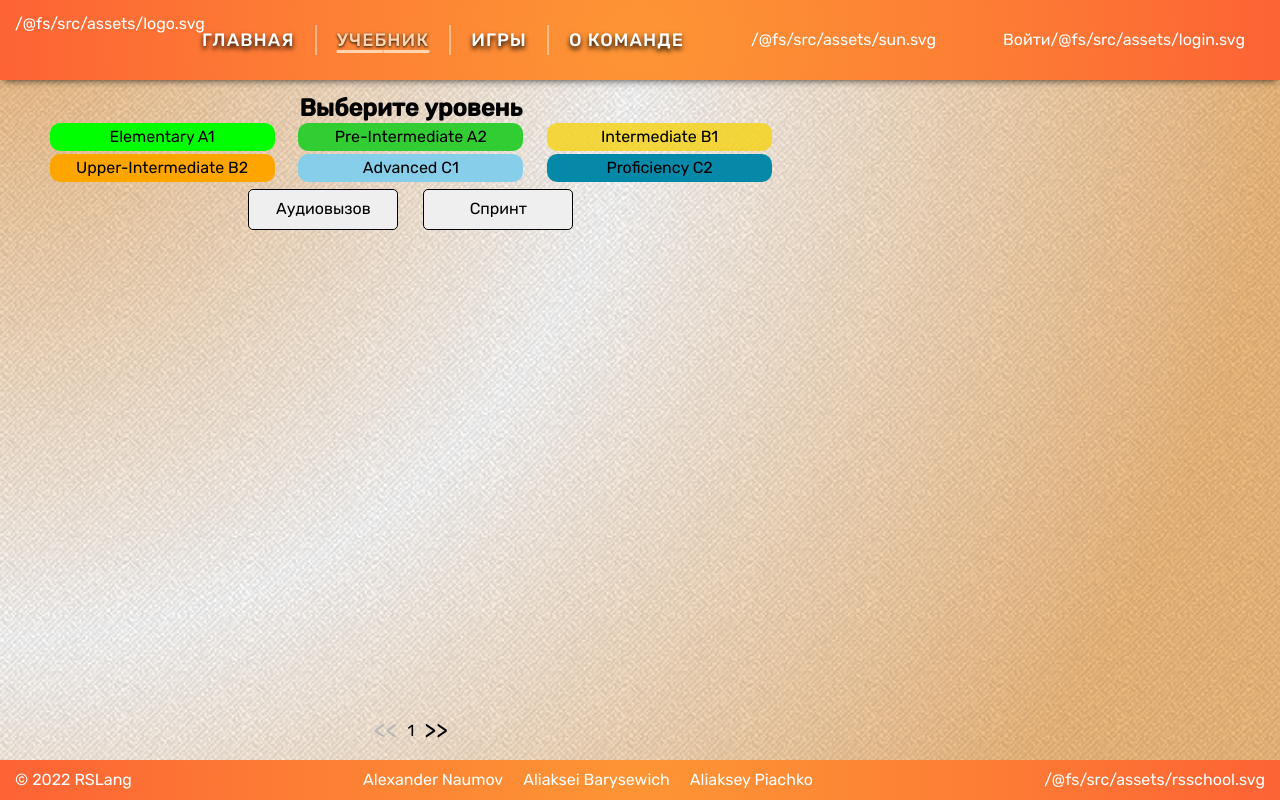
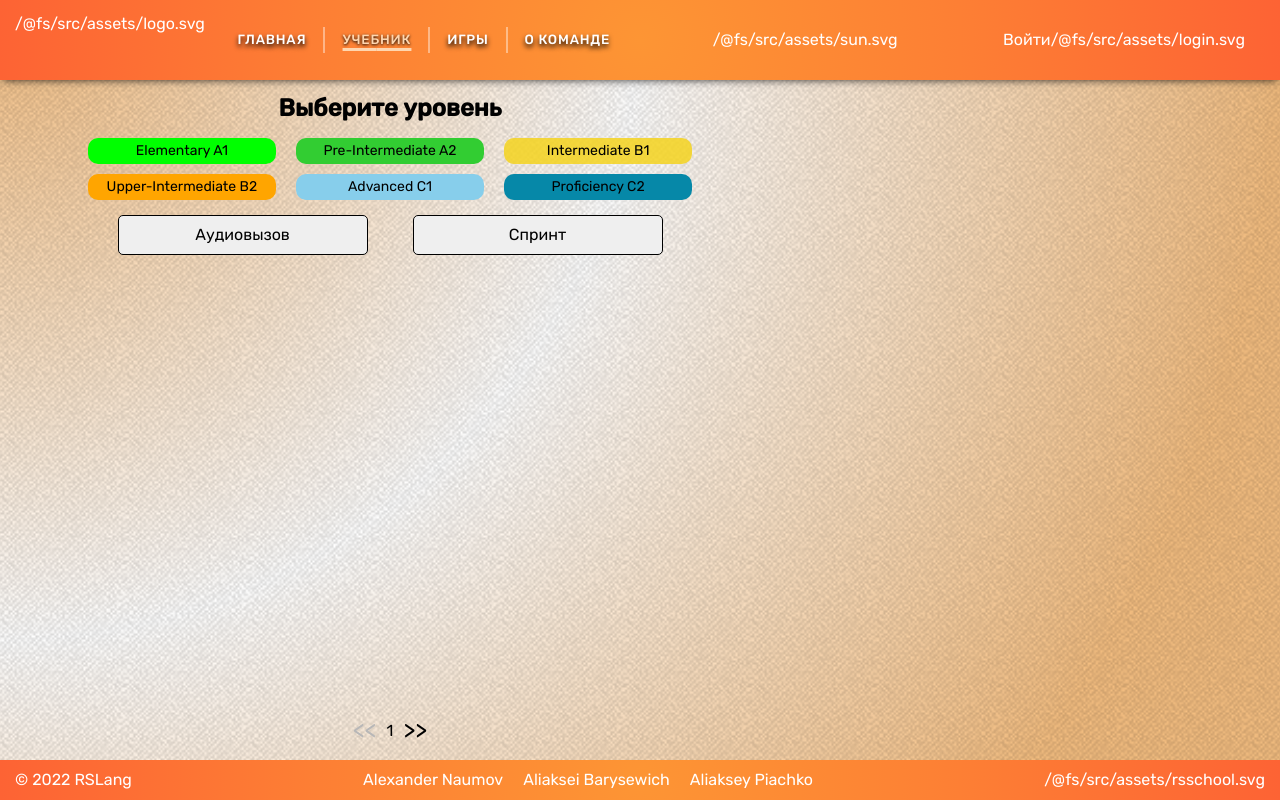
Before and after one commit to alexborisewich/rslang, a website built with webpack: page src/index.html in a window 1280 px wide. Both pictures are taken after a click on the link "УЧЕБНИК". Built offline with nearby package versions, Linux system fonts and the light colour scheme; no server answers.

Commit message:
refactor: refactor styles

```diff
--- a/package.json
+++ b/package.json
@@ -9,7 +9,7 @@
         "start": "webpack serve --open --mode=development --node-env=development",
         "lint": "eslint --fix --ext .js --ext .ts .",
         "prettier": "prettier --write \"src/**/*.{ts,js,css,scss,json}\"",
-        "deploy": "gh-pages -d ../rslang/dist -e rslang"
+        "deploy": "gh-pages -d ../rslang/dist"
     },
     "repository": {
         "type": "git",
--- a/src/sass/abstracts/_mixins.scss
+++ b/src/sass/abstracts/_mixins.scss
@@ -3,3 +3,9 @@
     @content;
   }
 }
+
+@mixin media-tablet {
+    @media (max-width: 1000px) {
+      @content;
+    }
+  }
--- a/src/sass/base/_theme.scss
+++ b/src/sass/base/_theme.scss
@@ -12,6 +12,10 @@
       filter: invert(100%);
     }
 
+    & a {
+      text-shadow: none;
+    }
+
     & > main {
       color: white;
     }
--- a/src/sass/components/_card.scss
+++ b/src/sass/components/_card.scss
@@ -6,11 +6,14 @@
   padding: 10px;
   background-color: rgba(255, 255, 255, 0.621);
   box-shadow: 0px 5px 5px 1px rgba(34, 60, 80, 0.2);
+  max-width: 567px;
 
   &__img {
     object-fit: cover;
     height: 150px;
     border-radius: 10px;
+    width: 100%;
+    max-width: 567px;
   }
 
   &__content {
@@ -77,6 +80,7 @@
   }
   &__user-buttons {
     display: flex;
+    flex-flow: wrap;
     gap: 5px;
   }
 }
@@ -85,6 +89,7 @@
   display: flex;
   flex-flow: column;
   gap: 5px;
+  max-width: 400px;
 }
 
 .card-subtitle {
--- a/src/sass/components/_games.scss
+++ b/src/sass/components/_games.scss
@@ -1,6 +1,9 @@
 .games {
   width: 100%;
   height: 100%;
+  @include media-tablet {
+    height: initial;
+  }
 
   &__container {
     display: flex;
@@ -11,6 +14,10 @@
     justify-content: space-evenly;
     align-items: center;
     flex-grow: 1;
+    @include media-tablet {
+      flex-flow: column;
+      gap: 15px;
+    }
   }
 
   &__level-list {
@@ -25,6 +32,7 @@
     transition: 0.1s ease;
     border: none;
     box-shadow: 0px 4px 11px 5px rgba(34, 60, 80, 0.2);
+    gap: 8px;
   }
   &__level-item:nth-of-type(1) {
     background-color: lime;
@@ -54,7 +62,7 @@
   &__level-label {
     display: flex;
     align-items: center;
-    gap: 10px;
+    // gap: 10px;
     padding: 10px;
     cursor: pointer;
     width: 100%;
--- a/src/sass/components/_menu.scss
+++ b/src/sass/components/_menu.scss
@@ -11,7 +11,7 @@
     color: $menu-item-color;
     transition: all 0.1s linear;
     text-align: center;
-    padding: 5px 20px;
+    padding: 5px calc(5px + 15 * ((100vw - 800px) / (1400 - 800)));
 
     &--active > a {
       color: rgb(255, 214, 175);
@@ -43,7 +43,7 @@
     text-transform: uppercase;
     text-shadow: 0px 3px 5px rgba(0, 0, 0, 1);
     font-weight: 500;
-    font-size: 18px;
+    font-size: calc(11px + 5 * ((100vw - 800px) / (1800 - 800)));
     letter-spacing: 0.06em;
     transition: all 0.3s;
 
--- a/src/sass/components/_team.scss
+++ b/src/sass/components/_team.scss
@@ -1,6 +1,9 @@
 .team {
   width: 100%;
   height: 100%;
+  @include media-tablet {
+    height: initial;
+  }
   &__container {
     display: flex;
     align-items: center;
@@ -11,5 +14,10 @@
     display: flex;
     justify-content: space-evenly;
     width: 100%;
+    @include media-tablet {
+      flex-flow: column;
+      align-items: center;
+      gap: 15px;
+    }
   }
 }
--- a/src/sass/components/_teammate.scss
+++ b/src/sass/components/_teammate.scss
@@ -27,4 +27,7 @@
     color: slateblue;
     font-size: 30px;
   }
+  @include media-tablet {
+    min-width: 370px;
+  }
 }
--- a/src/sass/components/_textbook.scss
+++ b/src/sass/components/_textbook.scss
@@ -19,7 +19,8 @@
     justify-content: space-evenly;
     flex-wrap: wrap;
     transition: 0.3s ease-in-out;
-    gap: 5% 10px;
+    gap: 10px;
+    font-size: 1.4rem;
   }
 
   &__level-item {
@@ -65,8 +66,9 @@
 
   &__buttons {
     display: flex;
-    justify-content: center;
-    margin: 10px 0;
+    flex-flow: wrap;
+    justify-content: space-evenly;
+    gap: 10px;
   }
 
   &__user-buttons,
@@ -74,6 +76,9 @@
     display: flex;
     min-width: 50%;
     justify-content: space-evenly;
+    gap: 5px;
+    flex-grow: 1;
+    min-width: 200px;
   }
 
   &__set-btn {
@@ -221,7 +226,7 @@
   }
 
   &__card-container {
-    max-width: 35%;
+    max-width: 45%;
     min-width: 35%;
     min-height: 100%;
   }
@@ -229,8 +234,9 @@
   &__workspace {
     display: flex;
     justify-content: space-evenly;
+    gap: 15px;
     flex-flow: column;
-    max-width: 60%;
+    max-width: 50%;
     min-height: 100%;
   }
 }
--- a/src/sass/layouts/_header.scss
+++ b/src/sass/layouts/_header.scss
@@ -15,6 +15,7 @@
   &__logo {
     display: block;
     width: 120px;
+    min-width: 100px;
     height: 50px;
   }
 
```
